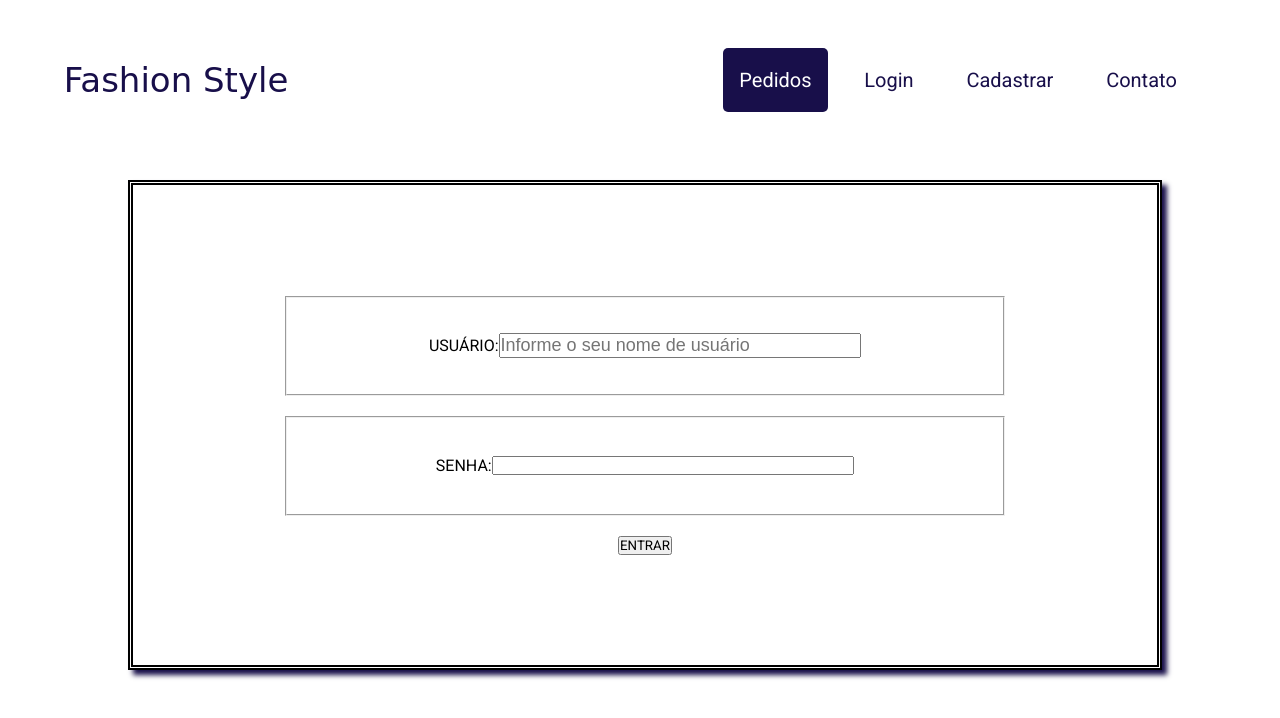
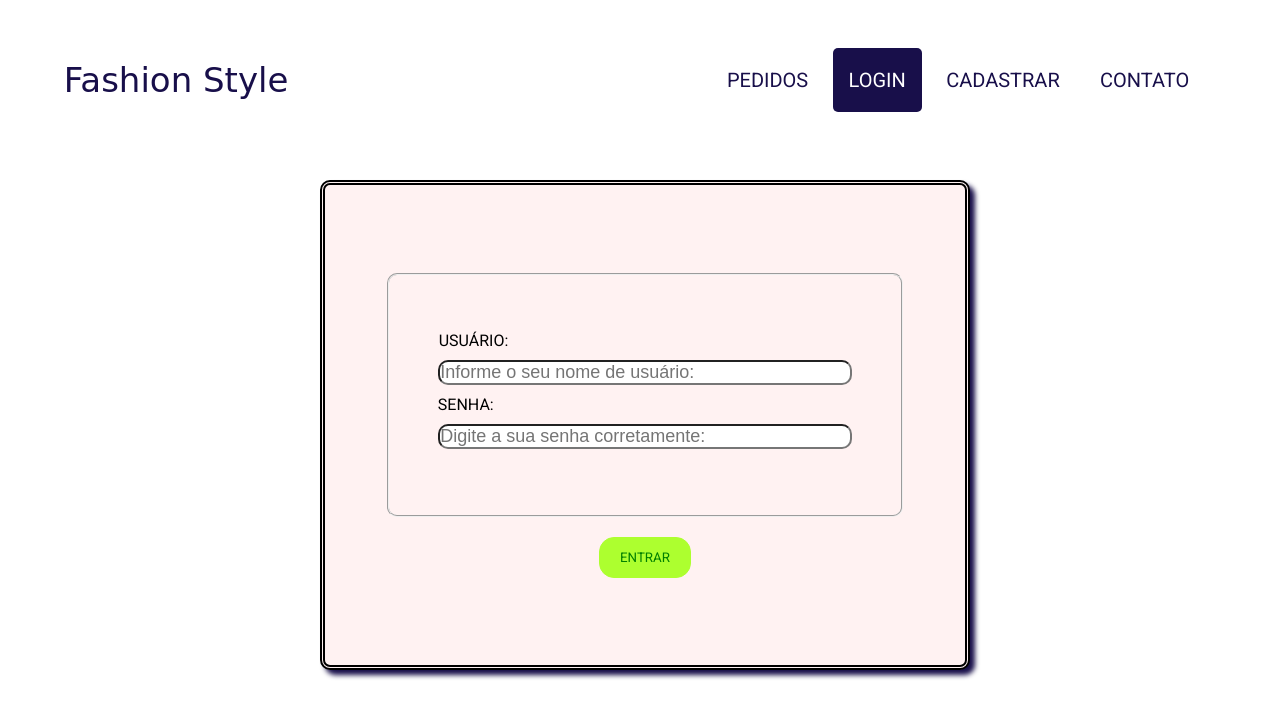
Before and after one commit to andersonzero0/fashion-style, a PHP site: page /view/login.php in a window 1280 px wide. Shown: the top 718 px of the page. Run offline with PHP 8.4, Linux system fonts and the light colour scheme.

Commit message:
Atualização da Estilização - Parte 2
Formulário de Login estilizado com sucesso!

```diff
--- a/assets/css/login.css
+++ b/assets/css/login.css
@@ -24,9 +24,12 @@
     flex-wrap: nowrap;
     justify-content: flex-start;
     align-items: center;
+}
+.logo a {
+    text-decoration: none;
+    font-size: 34px;
+    color: #180F4A;
     font-family: 'Lobster', cursive;
-    color: #180F4A;
-    font-size: 34px;
 }
 .menu {
     flex: 40%;
@@ -57,17 +60,16 @@
     color: white;
     border-radius: 5px;
 }
-#botao:hover {
-    background-color: rgb(13, 211, 13);
-}
 #login-box {
+    border-radius: 10px;
     border: 5px double black;
     box-shadow: 5px 5px 5px #180F4A;
     height: 60vh;
-    width: 80%;
+    width: 50%;
     margin-top: 20px;
-    margin-left: 10%;
-    margin-right: 10%;
+    margin-left: 25%;
+    margin-right: 25%;
+    background-color: rgb(255, 242, 242);
 }
 #form-login {
     height: 100%;
@@ -78,19 +80,33 @@
     align-items: center;
 }
 .campo {
-    width: 70%;
-    height: 20%;
-    margin-bottom: 20px;
+    width: 80%;
+    height: 50%;
     display: flex;
-    flex-direction: row;
+    flex-direction: column;
     flex-wrap: nowrap;
     justify-content: center;
     align-items: center;
+    border-radius: 10px;
 }
 .campo input {
-    width: 50%;
-}
-#usuario {
+    width: 80%;
     font-family: Arial, Helvetica, sans-serif;
     font-size: 18px;
+    margin: 10px;
+    border-radius: 10px;
 }
+#etiqueta1 {
+    margin-right: 67%;
+}
+#etiqueta2 {
+    margin-right: 70%;
+}
+#form-button {
+    background-color: greenyellow;
+    color: green;
+    border: 1px solid greenyellow;
+    border-radius: 15px;
+    padding: 12px 20px;
+    margin-top: 20px;
+}
--- a/view/login.php
+++ b/view/login.php
@@ -9,14 +9,14 @@
 <body>
     <nav class="nav-bar">
         <div class="logo">
-            Fashion Style
+            <a href="../index.php" target="_self" rel="next">Fashion Style</a>
         </div>
         <div class="menu">
             <ul>
-                <li><a href="#" target="_self" rel="next" id="botao">Pedidos</a></li>
-                <li><a href="#" target="_self" rel="next">Login</a></li>
-                <li><a href="#" target="_self" rel="next">Cadastrar</a></li>
-                <li><a href="#" target="_self" rel="next">Contato</a></li>
+                <li><a href="#" target="_self" rel="next">PEDIDOS</a></li>
+                <li><a href="login.php" target="_self" rel="next" id="botao">LOGIN</a></li>
+                <li><a href="cadastrar.php" target="_self" rel="next">CADASTRAR</a></li>
+                <li><a href="#" target="_self" rel="next">CONTATO</a></li>
             </ul>
         </div>
     </nav>
@@ -24,19 +24,13 @@
         <!-- *não altere o valores dos atributos, pode criar classes-->
         <div id="login-box">
             <form action="../controller/auth.php" method="post" id="form-login">
-
                 <fieldset class="campo">
-                    <label for="usuario">USUÁRIO:</label>
-                    <input type="text" name="usuario" id="usuario" size="60" maxlength="80" placeholder="Informe o seu nome de usuário">
+                    <label for="usuario" id="etiqueta1">USUÁRIO:</label>
+                    <input type="text" name="usuario" id="usuario" size="60" minlength="2" maxlength="80" placeholder="Informe o seu nome de usuário:">
+                    <label for="senha" id="etiqueta2">SENHA:</label>
+                    <input type="password" name="senha" id="senha" size="60" minlength="8" maxlength="80" placeholder="Digite a sua senha corretamente:">
                 </fieldset>
-
-                <fieldset class="campo">
-                    <label for="senha">SENHA:</label>
-                    <input type="password" name="senha" id="senha">
-                </fieldset>
-
-                <input type="submit" name="entrar" value="ENTRAR">
-
+                <input type="submit" name="entrar" value="ENTRAR" id="form-button">
             </form>
         </div>
     </main>
```
